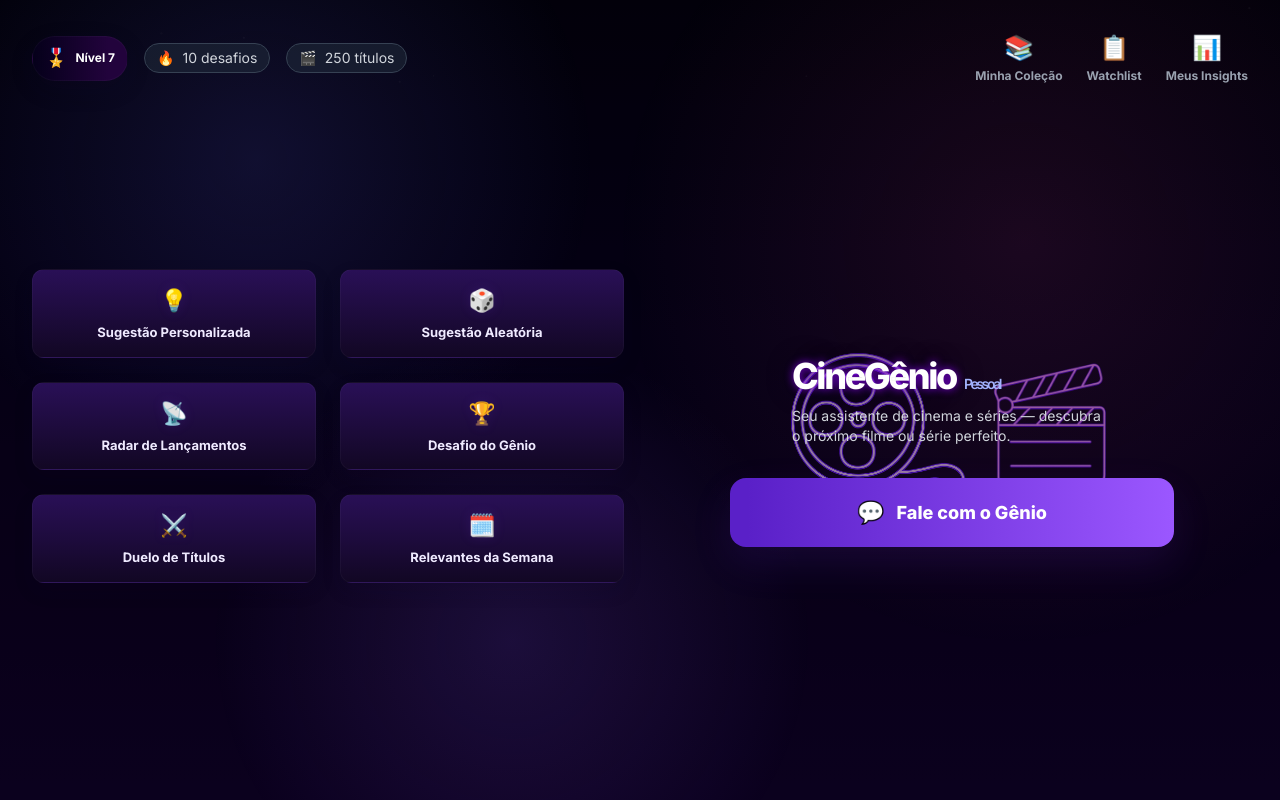
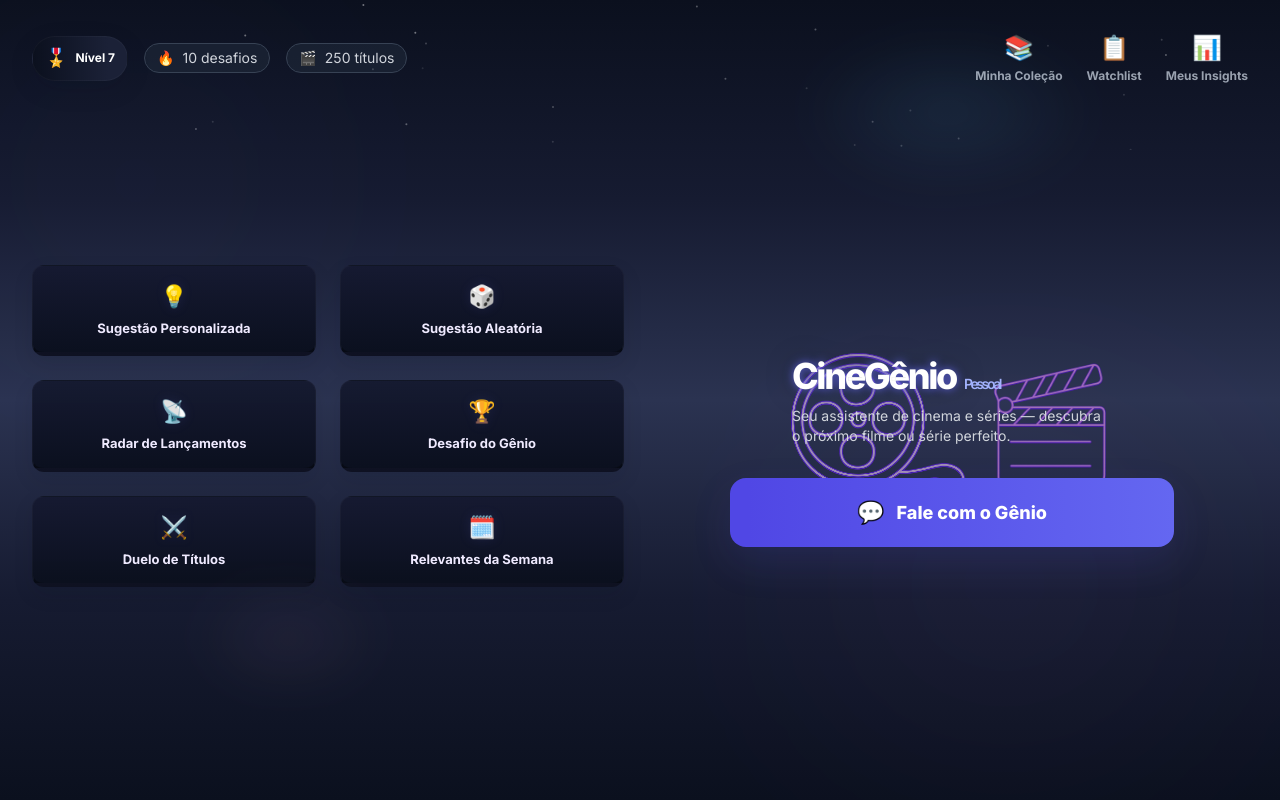
Before and after one commit to Blzofando/my-cinegenio, a Next.js app: page / in a window 1280 px wide. Built offline with nearby package versions, Linux system fonts and the light colour scheme; no server answers; the database is empty.

Commit message:
cinegenio next versão 10.3

```diff
--- a/src/app/globals.css
+++ b/src/app/globals.css
@@ -40,29 +40,142 @@
 /* ----------------------------
     background radial + gradient animado (lento)
     ---------------------------- */
-.bg-radial {
-  background: radial-gradient(circle at 20% 20%, rgba(99,102,241,0.15), transparent 28%),
-              radial-gradient(circle at 80% 30%, rgba(236,72,153,0.10), transparent 35%),
-              radial-gradient(circle at 40% 80%, rgba(139,92,246,0.15), transparent 30%);
+/* Removendo o .bg-radial antigo e redefinindo um novo gradiente de fundo padrão */
+:root{
+  --base-dark-1: #0a0f1d;
+  --base-dark-2: #151a30;
+  --base-mid:    #2a3250;
+  --text-color:  #efeaff;
+
+  --cloud-blur: 120px;    /* aumenta/ diminish o desfoque das nuvens */
+  --dust-density-size: 5px; /* tamanho do padrão repetido das partículas */
+  --dust-opacity: 0.06;   /* opacidade das partículas finas */
+  --cloud-speed: 20s;     /* velocidade das nuvens grandes */
+  --alt-speed: 12s;       /* velocidade da mancha secundária */
+  --dust-speed: 28s;      /* velocidade da poeira fina */
 }
 
-@keyframes gradient-slide {
-  0% { background-position: 50% 0%; }
-  50% { background-position: 50% 100%; }
-  100% { background-position: 50% 0%; }
+/* Fundo base (estático) */
+body {
+  position: relative;
+  min-height: 100vh;
+  margin: 0;
+  overflow: hidden;
+  color: var(--text-color);
+  background: linear-gradient(180deg,
+    var(--base-dark-1) 0%,
+    var(--base-dark-2) 25%,
+    var(--base-mid)    50%,
+    var(--base-dark-2) 75%,
+    var(--base-dark-1) 100%);
+  /* Mantemos contraste legível com o conteúdo */
 }
-.animated-gradient {
-  background: linear-gradient(180deg,
-    #02000a 0%,
-    #070021 25%,
-    #11002f 50%,
-    #1a0346 75%,
-    #02000a 100%);
-  background-size: 200% 200%;
-  animation: gradient-slide 5s linear infinite;
-  will-change: background-position;
+
+/* -----------------------------
+   ::before -> nuvem grande (blur suave)
+   ::after  -> nuvem média + camada de partículas finas (repeating-radial)
+   -----------------------------*/
+
+/* Nuvem grande (mancha lenta, mistura bastante) */
+body::before{
+  content: "";
+  position: absolute;
+  inset: -20% -10% -20% -10%; /* ocupa e extravasa a tela para suavizar bordas */
+  pointer-events: none;
+  background:
+    radial-gradient(40% 35% at 20% 30%, rgba(120,130,255,0.18), transparent 20%),
+    radial-gradient(50% 45% at 75% 65%, rgba(200,120,255,0.12), transparent 25%);
+  filter: blur(var(--cloud-blur));
+  opacity: 0.92;
+  mix-blend-mode: screen;
+  transform-origin: center;
+  will-change: transform, opacity, background-position;
+  animation:
+    cloudShift var(--cloud-speed) ease-in-out infinite,
+    cloudPulse calc(var(--cloud-speed) * 1.3) ease-in-out infinite;
 }
+
+/* Nuvem média + poeira fina (repeating pattern para as partículas) */
+body::after{
+  content: "";
+  position: absolute;
+  inset: -10% -5% -10% -5%;
+  pointer-events: none;
+  /* ordem das camadas: nuvem menor, partículas finas, glow localizado */
+  background:
+    /* nuvem pequena / mancha */
+    radial-gradient(35% 28% at 72% 20%, rgba(80,200,255,0.10), transparent 30%),
+    /* partículas finas (repeating tiny dots) */
+    repeating-radial-gradient(circle at 0 0,
+      rgba(255,255,255,var(--dust-opacity)) 0 1px,
+      transparent 1px calc(6px)),
+    /* glow/contraste adicional */
+    radial-gradient(20% 18% at 25% 75%, rgba(255,180,220,0.06), transparent 35%);
+  filter: blur(28px);
+  opacity: 0.88;
+  mix-blend-mode: screen;
+  background-size: cover, var(--dust-density-size) var(--dust-density-size), cover;
+  will-change: background-position, transform, opacity;
+  animation:
+    cloudShiftAlt var(--alt-speed) ease-in-out infinite,
+    dustDrift var(--dust-speed) linear infinite,
+    dustPulse 16s ease-in-out infinite;
+}
+
+/* -----------------------------
+   Keyframes: movimento orgânico em X/Y + escala + opacidade (mix/unmix)
+   -----------------------------*/
+
+@keyframes cloudShift {
+  0%   { background-position: 10% 20%, 0 0, 60% 40%; transform: scale(1); }
+  25%  { background-position: 35% 5%, 0 0, 40% 20%; transform: scale(1.03) translate(-2%,1%); }
+  50%  { background-position: 70% 40%, 0 0, 20% 60%; transform: scale(0.98) translate(3%,-2%); }
+  75%  { background-position: 40% 70%, 0 0, 65% 80%; transform: scale(1.02) translate(-1%,-1%); }
+  100% { background-position: 10% 20%, 0 0, 60% 40%; transform: scale(1); }
+}
+
+@keyframes cloudShiftAlt {
+  0%   { background-position: 75% 10%, 0 0, 20% 80%; transform: scale(1) rotate(0.01deg); }
+  30%  { background-position: 60% 35%, 0 0, 50% 40%; transform: scale(1.04) rotate(0.1deg); }
+  60%  { background-position: 20% 60%, 0 0, 80% 10%; transform: scale(0.96) rotate(-0.08deg); }
+  100% { background-position: 75% 10%, 0 0, 20% 80%; transform: scale(1) rotate(0.01deg); }
+}
+
+/* Movimento contínuo das partículas (mudança grande da posição do padrão) */
+@keyframes dustDrift {
+  0%   { background-position: 25% 10%, 0 0, 50% 50%; }
+  50%  { background-position: 75% 80%, 800px 1200px, 10% 10%; } /* move o repeating pattern em px para "drift" */
+  100% { background-position: 25% 10%, 0 0, 50% 50%; }
+}
+
+/* Pulso de opacidade para simular "misturar / desmisturar" */
+@keyframes cloudPulse {
+  0%   { opacity: 0.86; }
+  40%  { opacity: 0.98; }
+  70%  { opacity: 0.88; }
+  100% { opacity: 0.86; }
+}
+
+@keyframes dustPulse {
+  0%   { opacity: 0.82; filter: blur(30px) saturate(1); }
+  50%  { opacity: 0.95; filter: blur(18px) saturate(1.05); }
+  100% { opacity: 0.82; filter: blur(30px) saturate(1); }
+}
+
+/* Acessibilidade: respeita preferência de redução de movimento */
+@media (prefers-reduced-motion: reduce) {
+  body::before,
+  body::after {
+    animation: none !important;
+    transition: none !important;
+    filter: none !important;
+  }
+}
+s
+
+/* Os outros gradientes permanecem como overlay, mas ajustaremos suas cores base */
 .gradient-overlay { background: rgba(0,0,0,0.46); }
+
 
 /* ----------------------------
     layout: header / main padding
@@ -87,18 +200,24 @@
 
 /* estados show/hide do hero */
 .hero--visible { transform: translateY(0); opacity: 1; pointer-events: auto; }
-.hero--hidden  { transform: translateY(-14px); opacity: 0; pointer-events: none; }
+.hero--hidden  { transform: translateY(-14px); opacity: 0; pointer-events: none; }
 
 .hero-left { max-width: 62%; }
 
 /* título empilhado e maior */
 /* ajustes finais do Hero */
 .hero-title { font-size: 64px !important; font-weight: 700; }
-.hero-title .subtitle { font-size: 47px !important; color: #c79cff; }
-.hero-decor img, .hero-decor :where(img,svg) { max-width: 320px; width: 34vw; filter: drop-shadow(0 0 28px rgba(140,70,255,0.36)); }
+/* Cor azul para o subtítulo */
+.hero-title .subtitle { font-size: 47px !important; color: #8bb4ff; }
+/* Ajuste de drop-shadow para a claquete para combinar com o novo azul */
+.hero-decor img, .hero-decor :where(img,svg) {
+    max-width: 320px;
+    width: 34vw;
+    filter: drop-shadow(0 0 28px rgba(99,102,241,0.36)); /* Azul */
+}
 
 .hero-sub {
-  color: #cfc7e8;
+    color: #b0c4ff; /* Azul mais claro para o subtexto */
     margin-top: 8px;
     font-size: 14px;
     font-weight: 600;
@@ -111,7 +230,7 @@
     width: 48vw;
     height: auto;
     border-radius: 6px;
-  filter: drop-shadow(0 0 18px rgba(123,57,255,0.32));
+    filter: drop-shadow(0 0 18px rgba(99,102,241,0.32)); /* Azul */
     transform: translateY(20px);
 }
 
@@ -124,13 +243,17 @@
     align-items: center;
     justify-content: center;
     gap: 12px;
-  background: linear-gradient(90deg,#5a20c8 4%, #9b57ff 100%);
-  box-shadow: 0 16px 40px rgba(123,57,255,0.12);
+    /* Novo gradiente de azul mais vibrante */
+    background: linear-gradient(90deg, #4f46e5 4%, #6366f1 100%);
+    /* Sombra também azulada */
+    box-shadow: 0 16px 40px rgba(79,70,229,0.12);
     font-weight: 800;
     font-size: 16px;
     transition: transform .14s ease, box-shadow .14s ease;
+    color: #fff; /* Garante o texto branco */
 }
-.cta-wide:hover { transform: translateY(-2px); box-shadow: 0 20px 46px rgba(123,57,255,0.14); }
+/* Efeito hover atualizado para a nova cor */
+.cta-wide:hover { transform: translateY(-2px); box-shadow: 0 20px 46px rgba(79,70,229,0.14); }
 
 /* versão centralizada do CTA no mobile */
 .cta-centered {
@@ -140,8 +263,10 @@
     display: block;
     border-radius: 16px;
     padding: 14px 20px;
-  background: linear-gradient(90deg,#6a28d6 0%, #ab6aff 100%);
-  box-shadow: 0 20px 48px rgba(106,40,214,0.12);
+    /* Novo gradiente azul */
+    background: linear-gradient(90deg, #4f46e5 0%, #6366f1 100%);
+    /* Sombra azul */
+    box-shadow: 0 20px 48px rgba(79,70,229,0.12);
     color: #fff;
     font-weight: 800;
     text-align:center;
@@ -191,16 +316,31 @@
     justify-content:center;
     gap:6px;
     text-align:center;
-  background: linear-gradient(180deg, rgba(42, 16, 88, 0.98), rgba(18,7,36,0.99));
+    /* Novo gradiente para os cards - tons de azul mais escuros */
+    background: linear-gradient(180deg, rgba(21, 25, 48, 0.98), rgba(10, 15, 29, 0.99));
     border: 1px solid rgba(255,255,255,0.03);
-  box-shadow: 0 8px 20px rgba(19,1,51,0.10);
-  transition: transform .14s ease, box-shadow .14s ease;
+    /* Sombra ajustada para o novo tema */
+    box-shadow: 0 8px 20px rgba(10,15,29,0.10);
+    transition: transform .14s ease, box-shadow .14s ease, border-bottom .14s ease; /* Adicionado border-bottom */
+
+    /* Efeito 3D sutil: borda inferior mais escura */
+    border-bottom: 4px solid rgba(0, 0, 0, 0.3); /* Base */
 }
 
-.feature-icon { font-size: 22px; filter: drop-shadow(0 0 6px rgba(123,57,255,0.12)); }
+.feature-card:hover {
+    transform: translateY(-4px);
+    box-shadow: 0 18px 36px rgba(10,15,29,0.14);
+    border-bottom: 2px solid rgba(0, 0, 0, 0.3); /* "Levanta" um pouco a borda ao passar o mouse */
+}
+
+/* Ícone com brilho azulado */
+.feature-icon {
+    font-size: 22px;
+    filter: drop-shadow(0 0 6px rgba(99,102,241,0.12));
+    color: #8bb4ff; /* Cor do ícone */
+}
 .feature-title { font-weight:700; font-size:13px; color:#efeaff; }
 
-.feature-card:hover { transform: translateY(-4px); box-shadow: 0 18px 36px rgba(19,1,51,0.14); }
 
 /* ----------------------------
     BADGE
@@ -211,23 +351,25 @@
     gap:8px;
     padding:8px 12px;
     border-radius:9999px;
-  background: linear-gradient(90deg,#05001a 0%, #22033c 80%);
+    /* Novo gradiente para o badge */
+    background: linear-gradient(90deg,#0a0f1d 0%, #1a2036 80%);
     color:#fff;
     font-weight:700;
     font-size:12px;
-  box-shadow: 0 8px 26px rgba(19,1,51,0.12);
+    /* Sombra ajustada */
+    box-shadow: 0 8px 26px rgba(10,15,29,0.12);
     border: 1px solid rgba(255,255,255,0.03);
 }
 .badge-emoji { font-size:18px; transform: translateY(-1px); }
 
-/* neon text helper */
+/* neon text helper - ajustado para azul */
 .text-neon {
-  text-shadow: 0 0 8px rgba(142,0,255,0.85), 0 0 28px rgba(19,1,51,0.36);
+    text-shadow: 0 0 8px rgba(99,102,241,0.85), 0 0 28px rgba(10,15,29,0.36);
     -webkit-text-stroke: 0.35px rgba(0,0,0,0.12);
 }
 
 /* ----------------------------
-   FOOTER FIXO (mobile) - aumentado e puxado pro roxo
+    FOOTER FIXO (mobile) - ajustado para o novo tema
     ---------------------------- */
 .footer-fixed {
     position: fixed;
@@ -236,7 +378,8 @@
     right: 0;
     z-index: 70;
     height: var(--footer-height);
-  background: linear-gradient(180deg, rgba(35,8,66,0.96), rgba(21,5,49,0.96));
+    /* Novo gradiente para o footer */
+    background: linear-gradient(180deg, rgba(21,25,48,0.96), rgba(10,15,29,0.96));
     padding-bottom: env(safe-area-inset-bottom);
 }
 .footer-fixed .h-16 { height: calc(var(--footer-height)); display:flex; align-items:center; }
@@ -246,15 +389,14 @@ html, body {
     height: 100%;
     margin: 0;
     padding: 0;
-  overflow-x: hidden;   /* trava horizontal */
-  overscroll-behavior-y: contain; /* trava bounce em iOS/Edge */
+    overflow-x: hidden;
+    overscroll-behavior-y: contain;
 }
 
 /* responsividade desktop */
 @media(min-width:1024px){
     .hero { min-height: 38vh; }
     .hero-decor img { max-width: 220px; width: 12vw; }
-  /* As regras de padding-top e height negativos foram REMOVIDAS daqui */
     .hero-title { font-size: 56px; }
     .cta-wide { padding: 18px 22px; font-size: 18px; }
 }
--- a/src/components/particles/ParticlesBackground.tsx
+++ b/src/components/particles/ParticlesBackground.tsx
@@ -1,58 +1,66 @@
 // src/components/particles/ParticlesBackground.tsx
+
 "use client";
 
-/* eslint-disable @typescript-eslint/no-explicit-any */
 import React, { useCallback } from "react";
 import Particles from "react-tsparticles";
 import { loadFull } from "tsparticles";
+import type { Engine } from "tsparticles-engine";
+
+const ParticlesBackground = () => {
+  const particlesInit = useCallback(async (engine: Engine) => {
+    await loadFull(engine);
+  }, []);
 
   const particlesOptions = {
     fullScreen: { enable: false },
     particles: {
-    number: { value: 60, density: { enable: true, area: 1500 } },
+      number: {
+        value: 120, // Aumentamos a quantidade para parecer mais "poeira"
+        density: { enable: true, value_area: 800 },
+      },
       color: { value: "#ffffff" },
+      shape: { type: "circle" },
       opacity: {
-      value: 0.05,
-      random: { enable: true, minimumValue: 0.02 },
-      anim: { enable: true, speed: 0.08, opacity_min: 0.02, sync: false }
+        value: 0.5,
+        random: true, // Opacidade aleatória para dar profundidade
+        anim: { enable: true, speed: 0.2, opacity_min: 0.1, sync: false },
       },
-    size: { value: 1.2, random: { enable: true, minimumValue: 0.5 } },
+      size: {
+        value: 1, // Partículas bem menores
+        random: true,
+        minimumValue: 0.5,
+      },
       move: {
         enable: true,
-      speed: 1.6,   // aumenta a velocidade (estava 0.5 ou 1 provavelmente)
-      direction: "none",
-      random: true,
-      straight: false, // não se mover em linha reta
-      outModes: {
-        default: "out",
-      },
-      trail: {
-        enable: false,
+        speed: 0.5, // Movimento lento mas perceptível
+        direction: "none" as const,
+        random: true, // Movimento totalmente aleatório
+        straight: false,
+        out_mode: "out" as const,
+        bounce: false,
       },
     },
-    attract: {
-      enable: true,
-      rotateX: 600,
-      rotateY: 1200,
+    interactivity: {
+      detectsOn: "canvas" as const,
+      events: {
+        onHover: { enable: false },
+        onClick: { enable: false },
+        resize: true,
       },
-    warp: true,
-    shape: { type: "circle" },
-    twinkle: { particles: { enable: true, frequency: 0.008, opacity: 0.8 } }
     },
-  interactivity: { detectsOn: "canvas", events: { onHover: { enable: false }, onClick: { enable: false } } },
-  background: { color: "transparent" },
-  retina_detect: true
+    detectRetina: true,
   };
 
-export default function ParticlesBackground({ className = "" }: { className?: string }) {
-  const particlesInit = useCallback(async (engine: any) => {
-    // loadFull precisa do engine; usamos `any` aqui por compatibilidade entre versões do pacote
-    await loadFull(engine);
-  }, []);
-
   return (
-    <div className={`absolute inset-0 -z-20 pointer-events-none ${className}`}>
-      <Particles init={particlesInit as any} options={particlesOptions as any} />
+    <div className="absolute inset-0 -z-20 pointer-events-none">
+      <Particles
+        id="tsparticles"
+        init={particlesInit}
+        options={particlesOptions}
+      />
     </div>
   );
-}
+};
+
+export default ParticlesBackground;
--- a/src/components/ui/FeatureCard.tsx
+++ b/src/components/ui/FeatureCard.tsx
@@ -1,8 +1,10 @@
 // src/components/ui/FeatureCard.tsx
+
 "use client";
 
 import React from "react";
 import Link from "next/link";
+import { clsx } from "clsx"; // Usaremos clsx para juntar as classes
 
 interface FeatureCardProps {
   icon?: React.ReactNode | string;
@@ -12,26 +14,29 @@ interface FeatureCardProps {
   className?: string;
 }
 
-/**
- * FeatureCard — componente simples e acessível que aceita className.
- * Usa Link quando href existe; caso contrário, usa button/div para onClick.
- */
 const FeatureCard: React.FC<FeatureCardProps> = ({ icon = "🔹", title, href, onClick, className = "" }) => {
-  const classes = `${className} `.trim();
+  // Classes base para o efeito 3D sutil
+  const baseClasses = "feature-card transition-transform duration-200 ease-in-out transform hover:-translate-y-1";
 
   const content = (
-    <div className={classes} role={href ? "link" : onClick ? "button" : "article"} onClick={onClick}>
-      <div className="feature-icon" aria-hidden>
-        {icon}
-      </div>
+    <div
+      className={clsx(baseClasses, className)}
+      role={href ? "link" : onClick ? "button" : "article"}
+      onClick={onClick}
+    >
+      <div className="feature-icon" aria-hidden>{icon}</div>
       <div className="feature-title">{title}</div>
     </div>
   );
 
+  if (href && onClick) {
+    // Para o card do Desafio que tem link E onClick
+    return <div onClick={onClick}>{content}</div>;
+  }
+
   if (href) {
-    // Next Link aceita className directly in v13+. Wrapping ensures semantics and accessibility.
     return (
-      <Link href={href} className={classes} aria-label={title}>
+      <Link href={href} className={clsx(baseClasses, className)} aria-label={title}>
         <div className="feature-icon" aria-hidden>{icon}</div>
         <div className="feature-title">{title}</div>
       </Link>
```
Also changed, not shown: src/app/chat/[chatId]/page.tsx (+116 -13 lines). Lines whose indentation alone changed are shown as unchanged.
